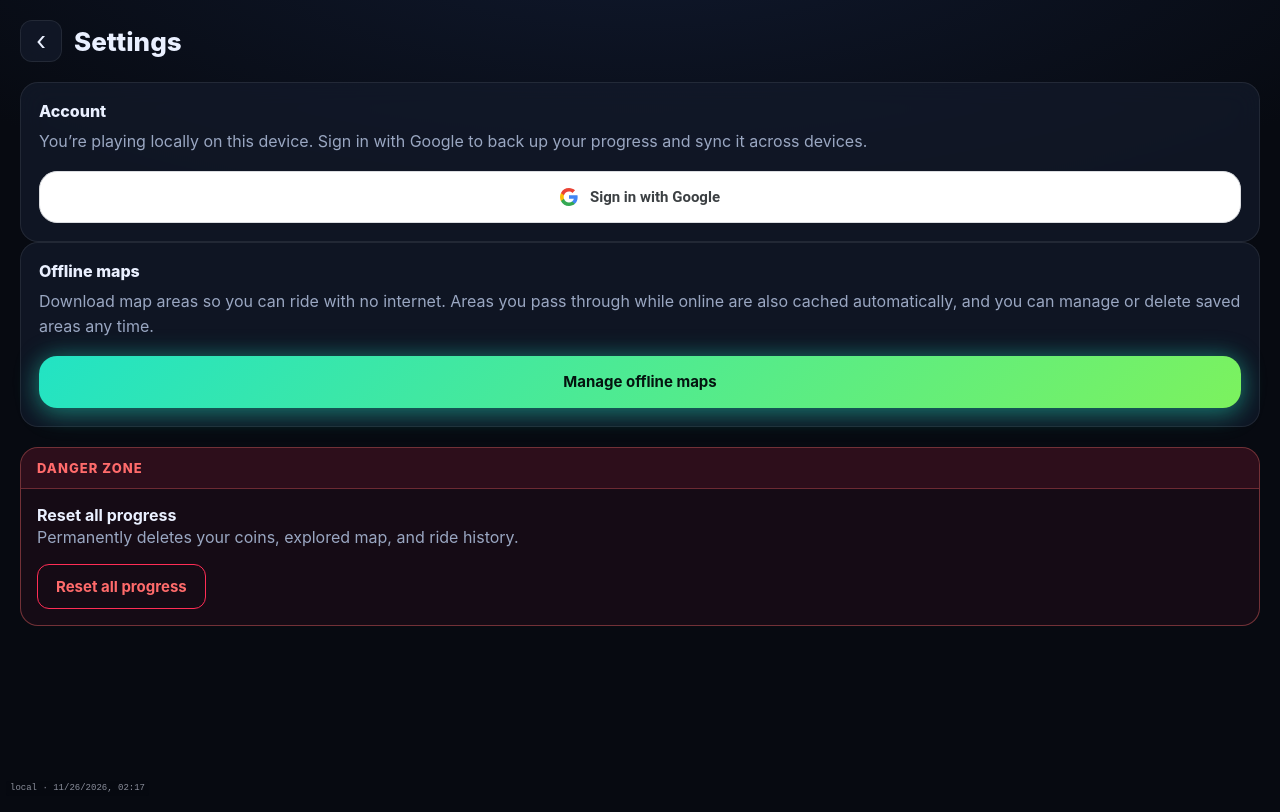
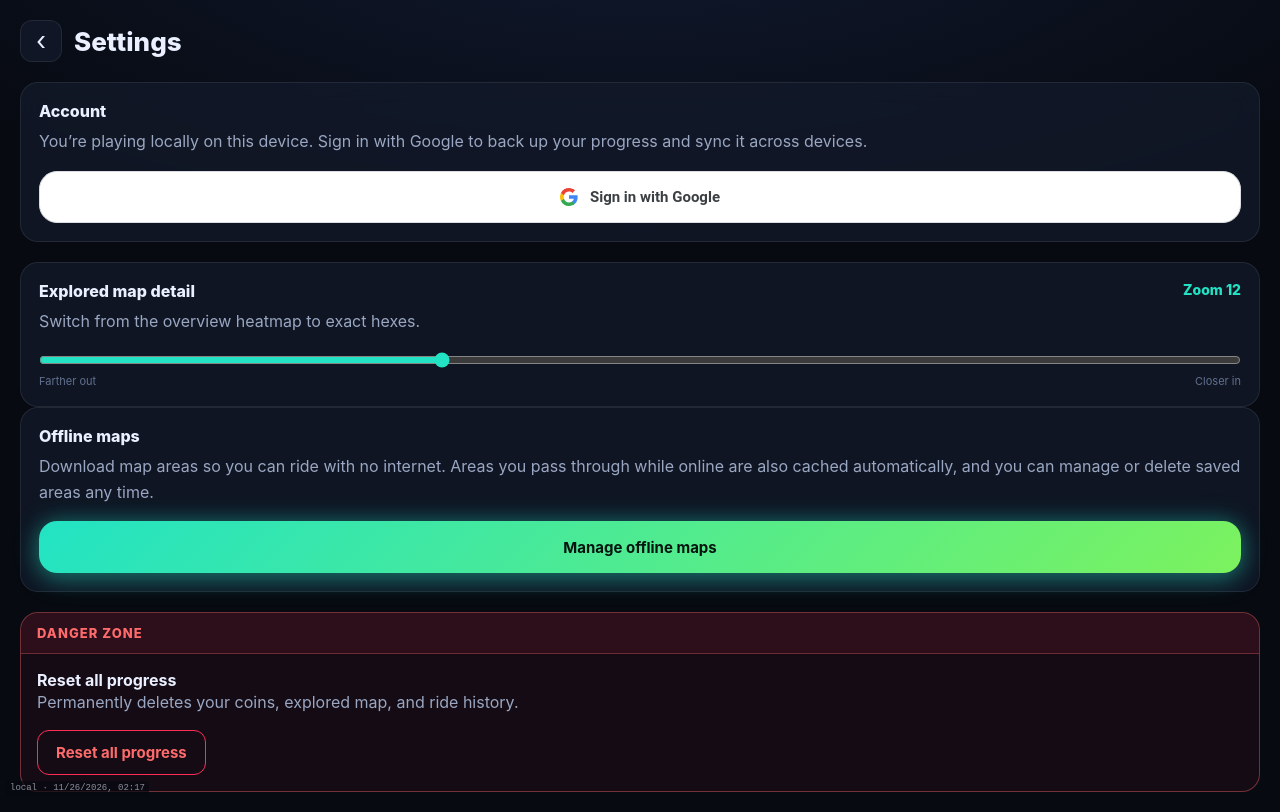
Before and after one commit to MadCowDevelopment/veloterra, a React (Vite) app: page /settings in a window 1280 px wide. Built offline with nearby package versions, Linux system fonts and the light colour scheme.

Commit message:
Make explored map detail configurable

```diff
--- a/src/components/SubPage.css
+++ b/src/components/SubPage.css
@@ -61,6 +61,41 @@
 .muted {
   color: var(--text-dim);
   line-height: 1.6;
+}
+
+.settings-map-detail {
+  margin-top: 20px;
+}
+
+.settings-map-detail__heading {
+  display: flex;
+  align-items: flex-start;
+  justify-content: space-between;
+  gap: 16px;
+}
+
+.settings-map-detail__heading .muted {
+  margin: 0;
+}
+
+.settings-map-detail output {
+  flex: 0 0 auto;
+  color: var(--accent);
+  font-size: 14px;
+  font-weight: 800;
+}
+
+.settings-map-detail input[type='range'] {
+  width: 100%;
+  margin: 18px 0 6px;
+  accent-color: var(--accent);
+}
+
+.settings-map-detail__range {
+  display: flex;
+  justify-content: space-between;
+  color: var(--text-faint);
+  font-size: 11px;
 }
 
 .soon {
--- a/src/map/ExplorationMap.tsx
+++ b/src/map/ExplorationMap.tsx
@@ -15,7 +15,7 @@ interface Props {
   onSelectLandmark: (landmark: Landmark) => void
 }
 
-const DETAIL_ZOOM = 12
+const LANDMARK_ZOOM = 12
 
 function visibleBounds(map: MlMap): LandmarkBounds {
   const bounds = map.getBounds()
@@ -39,10 +39,12 @@ export function ExplorationMap({ onSelectLandmark }: Props) {
   const mapStyle = usePrefs((state) => state.mapStyle)
   const exploreMapCenter = usePrefs((state) => state.exploreMapCenter)
   const exploreMapZoom = usePrefs((state) => state.exploreMapZoom)
+  const exploreHexZoom = usePrefs((state) => state.exploreHexZoom)
   const setExploreMapView = usePrefs((state) => state.setExploreMapView)
   const styleIdRef = useRef(mapStyle)
   const exploreMapCenterRef = useRef(exploreMapCenter)
   const exploreMapZoomRef = useRef(exploreMapZoom)
+  const exploreHexZoomRef = useRef(exploreHexZoom)
   const setExploreMapViewRef = useRef(setExploreMapView)
   const userRef = useRef(user)
   const loadLandmarksRef = useRef(loadLandmarks)
@@ -126,7 +128,7 @@ export function ExplorationMap({ onSelectLandmark }: Props) {
         id: 'explored-overview',
         type: 'heatmap',
         source: 'explored-points',
-        maxzoom: DETAIL_ZOOM,
+        maxzoom: exploreHexZoomRef.current,
         paint: {
           'heatmap-radius': ['interpolate', ['linear'], ['zoom'], 1, 5, 8, 7, 11, 10],
           'heatmap-intensity': ['interpolate', ['linear'], ['zoom'], 1, 0.35, 8, 0.65, 11, 1],
@@ -147,7 +149,7 @@ export function ExplorationMap({ onSelectLandmark }: Props) {
         id: 'explored-hexes',
         type: 'fill',
         source: 'explored-polygons',
-        minzoom: DETAIL_ZOOM,
+        minzoom: exploreHexZoomRef.current,
         paint: {
           'fill-color': ['interpolate', ['linear'], ['get', 'visits'], 1, '#22e3c4', 5, '#ffd257', 20, '#ff7a68'],
           'fill-opacity': 0.58,
@@ -169,7 +171,7 @@ export function ExplorationMap({ onSelectLandmark }: Props) {
     map.on('mouseleave', 'explored-hexes', () => { map.getCanvas().style.cursor = '' })
 
     const updateLandmarkVisibility = () => {
-      map.getContainer().classList.toggle('exploration-map--landmarks-hidden', map.getZoom() < DETAIL_ZOOM)
+      map.getContainer().classList.toggle('exploration-map--landmarks-hidden', map.getZoom() < LANDMARK_ZOOM)
     }
     updateLandmarkVisibility()
     map.on('zoom', updateLandmarkVisibility)
@@ -177,7 +179,7 @@ export function ExplorationMap({ onSelectLandmark }: Props) {
     const refreshLandmarks = () => {
       const center = map.getCenter()
       setExploreMapViewRef.current([center.lng, center.lat], map.getZoom())
-      if (!userRef.current || map.getZoom() < DETAIL_ZOOM) return
+      if (!userRef.current || map.getZoom() < LANDMARK_ZOOM) return
       void loadLandmarksRef.current(visibleBounds(map))
     }
     map.on('moveend', refreshLandmarks)
@@ -203,8 +205,16 @@ export function ExplorationMap({ onSelectLandmark }: Props) {
   }, [data])
 
   useEffect(() => {
+    exploreHexZoomRef.current = exploreHexZoom
     const map = mapRef.current
-    if (!map || !user || map.getZoom() < DETAIL_ZOOM) return
+    if (!map?.getLayer('explored-overview') || !map.getLayer('explored-hexes')) return
+    map.setLayerZoomRange('explored-overview', 0, exploreHexZoom)
+    map.setLayerZoomRange('explored-hexes', exploreHexZoom, 24)
+  }, [exploreHexZoom])
+
+  useEffect(() => {
+    const map = mapRef.current
+    if (!map || !user || map.getZoom() < LANDMARK_ZOOM) return
     void loadLandmarks(visibleBounds(map))
   }, [landmarkRevision, loadLandmarks, user])
 
--- a/src/screens/Settings/Settings.tsx
+++ b/src/screens/Settings/Settings.tsx
@@ -6,6 +6,11 @@ import { db } from '../../data/db'
 import { clearRides } from '../../lib/rides'
 import { useWallet } from '../../state/wallet'
 import { useExplored } from '../../state/explored'
+import {
+  EXPLORE_HEX_ZOOM_MAX,
+  EXPLORE_HEX_ZOOM_MIN,
+  usePrefs,
+} from '../../state/prefs'
 
 export function Settings() {
   const [count, setCount] = useState(0)
@@ -15,6 +20,8 @@ export function Settings() {
 
   const resetExplored = useExplored((s) => s.reset)
   const resetWallet = useWallet((s) => s.reset)
+  const exploreHexZoom = usePrefs((s) => s.exploreHexZoom)
+  const setExploreHexZoom = usePrefs((s) => s.setExploreHexZoom)
 
   useEffect(() => {
     db.cells.count().then(setCount)
@@ -37,6 +44,29 @@ export function Settings() {
   return (
     <SubPage title="Settings">
       <AccountCard />
+
+      <div className="card settings-map-detail">
+        <div className="settings-map-detail__heading">
+          <div>
+            <div className="card__title">Explored map detail</div>
+            <p className="muted">Switch from the overview heatmap to exact hexes.</p>
+          </div>
+          <output htmlFor="explore-hex-zoom">Zoom {exploreHexZoom}</output>
+        </div>
+        <input
+          id="explore-hex-zoom"
+          type="range"
+          min={EXPLORE_HEX_ZOOM_MIN}
+          max={EXPLORE_HEX_ZOOM_MAX}
+          step="1"
+          value={exploreHexZoom}
+          onChange={(event) => setExploreHexZoom(Number(event.target.value))}
+        />
+        <div className="settings-map-detail__range" aria-hidden="true">
+          <span>Farther out</span>
+          <span>Closer in</span>
+        </div>
+      </div>
 
       <div className="card">
         <div className="card__title">Offline maps</div>
--- a/src/state/prefs.ts
+++ b/src/state/prefs.ts
@@ -1,15 +1,20 @@
 import { create } from 'zustand'
 import { persist } from 'zustand/middleware'
+
+export const EXPLORE_HEX_ZOOM_MIN = 10
+export const EXPLORE_HEX_ZOOM_MAX = 16
 
 interface PrefsState {
   mapStyle: string
   rideMapZoom: number
   exploreMapCenter: [number, number]
   exploreMapZoom: number
+  exploreHexZoom: number
   headingUp: boolean
   setMapStyle: (id: string) => void
   setRideMapZoom: (zoom: number) => void
   setExploreMapView: (center: [number, number], zoom: number) => void
+  setExploreHexZoom: (zoom: number) => void
   setHeadingUp: (active: boolean) => void
 }
 
@@ -20,10 +25,14 @@ export const usePrefs = create<PrefsState>()(
       rideMapZoom: 16.5,
       exploreMapCenter: [10, 28],
       exploreMapZoom: 1.4,
+      exploreHexZoom: 12,
       headingUp: false,
       setMapStyle: (id) => set({ mapStyle: id }),
       setRideMapZoom: (zoom) => set({ rideMapZoom: zoom }),
       setExploreMapView: (exploreMapCenter, exploreMapZoom) => set({ exploreMapCenter, exploreMapZoom }),
+      setExploreHexZoom: (zoom) => set({
+        exploreHexZoom: Math.max(EXPLORE_HEX_ZOOM_MIN, Math.min(EXPLORE_HEX_ZOOM_MAX, zoom)),
+      }),
       setHeadingUp: (active) => set({ headingUp: active }),
     }),
     { name: 'veloterra-prefs' },
```
